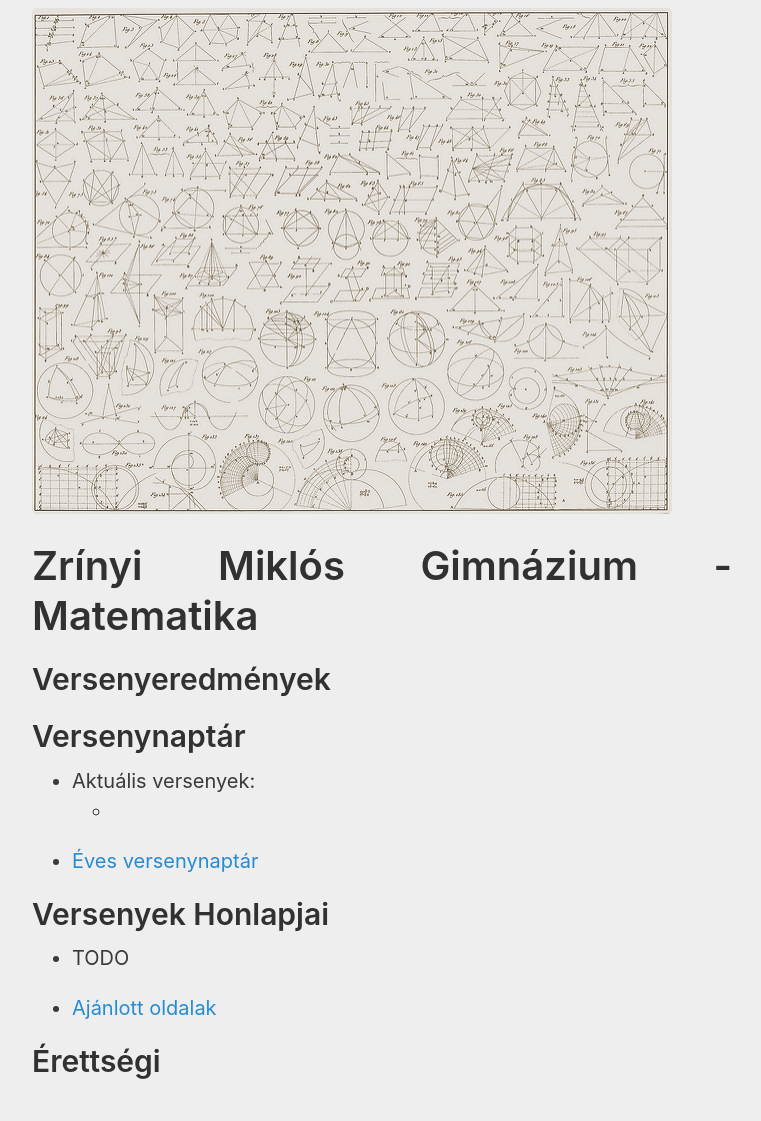
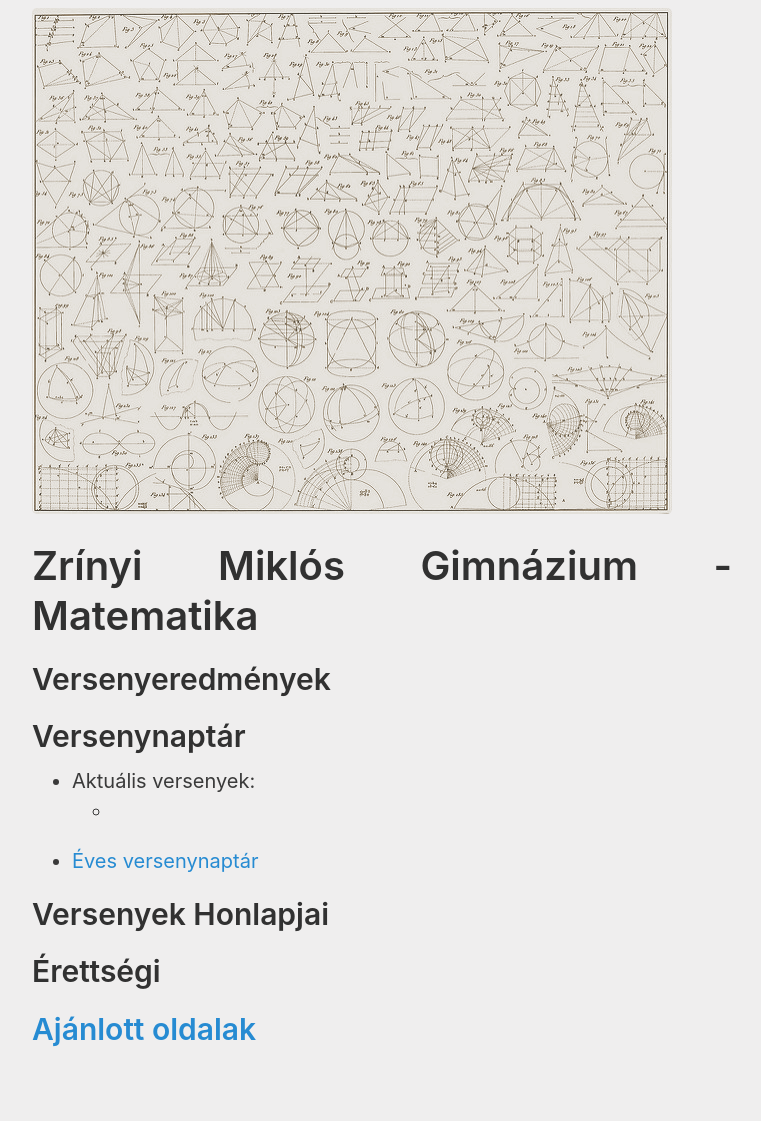
Before and after one commit to zmg-matematika/zmg-matematika.github.io, a Jekyll site: the page built from index.md, in a window 1280 px wide. Shown: the whole page, without its empty margins (258-1019 px from the left). Built offline with Jekyll 4.4.1, drawn with Linux system fonts in a browser that asks for light colours; after the commit the page ends 1088 px from its top, so only the background shows below that.

Commit message:
Update kezdolap.md

```diff
--- a/_includes/kezdolap.md
+++ b/_includes/kezdolap.md
@@ -13,8 +13,6 @@
 
 ## Versenyek Honlapjai
 
-- TODO
+## Érettségi
 
-- [Ajánlott oldalak](./_includes/ajanlott.md)
-
-## Érettségi
+## [Ajánlott oldalak](./_includes/ajanlott.md)
```
